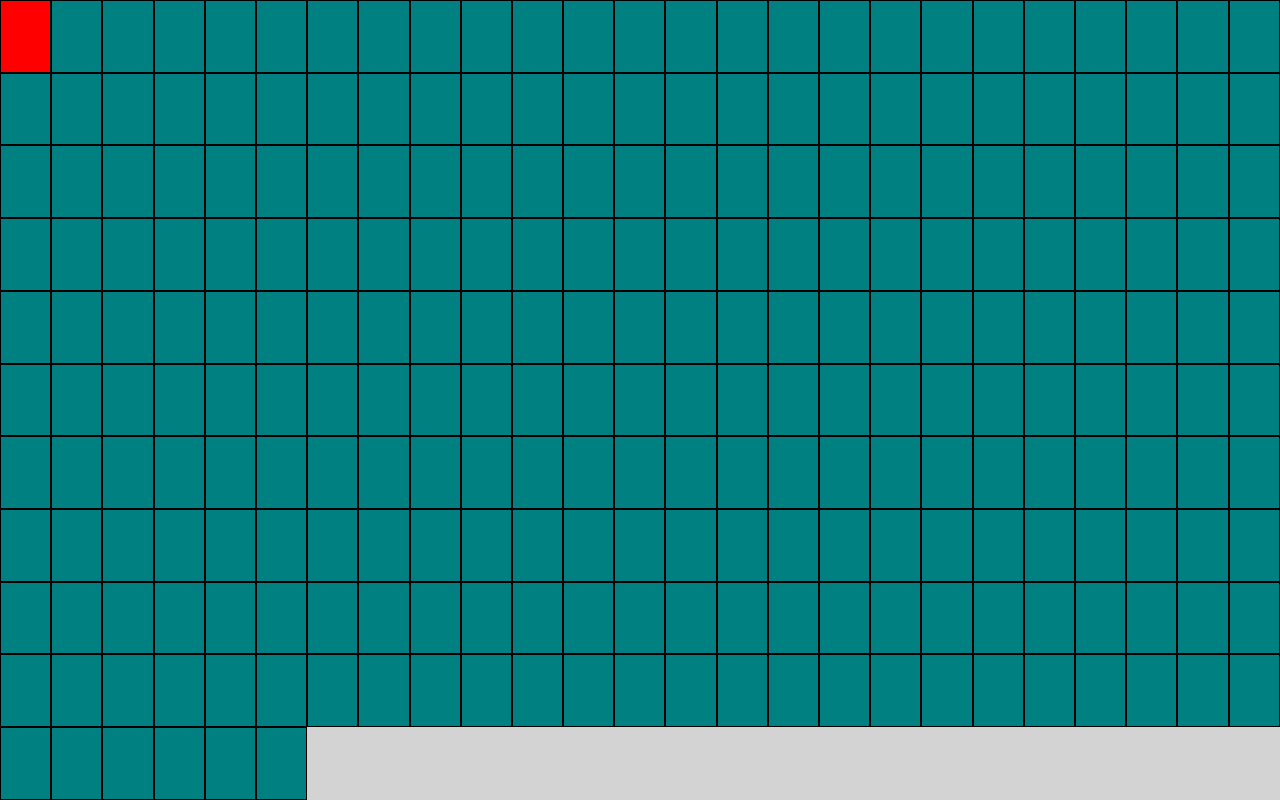
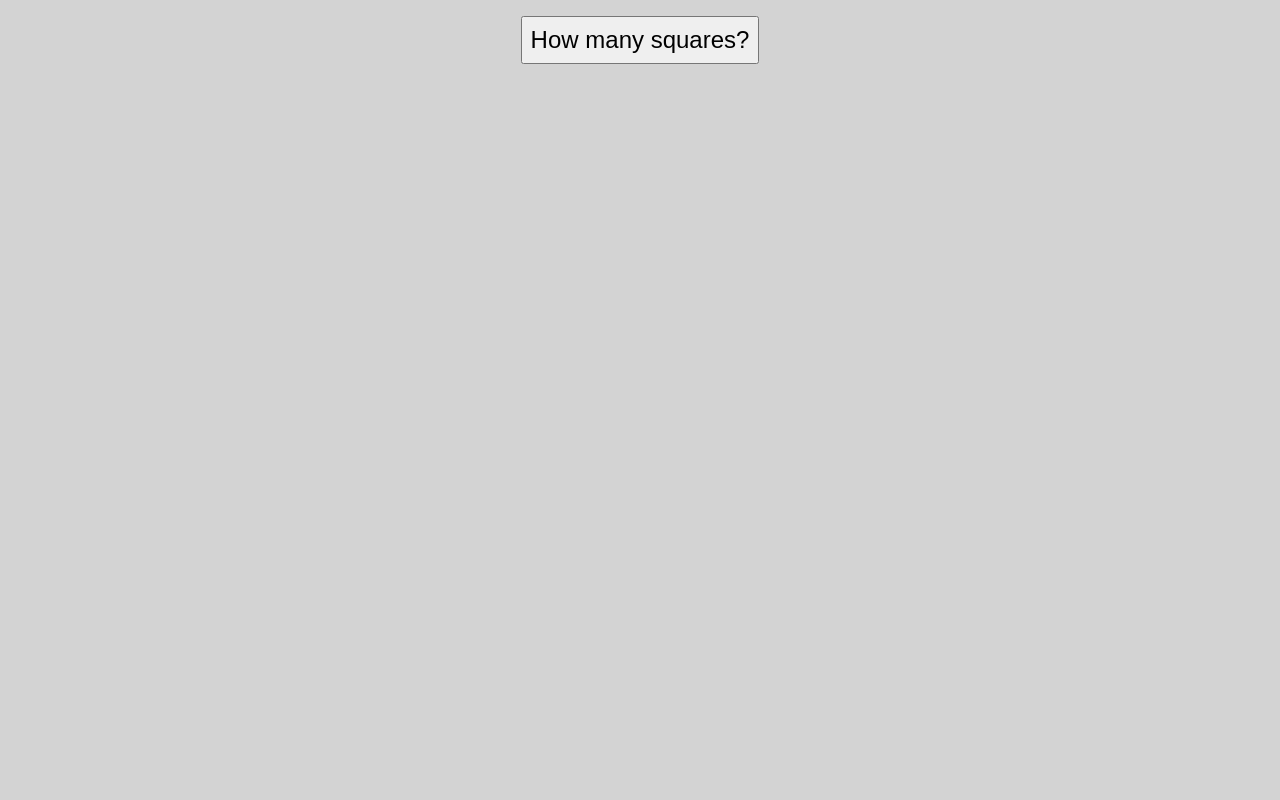
Before and after one commit to sirhusain101/odine-etch-a-sketch, a plain HTML site: page index.html in a window 1280 px wide. Drawn offline with Linux system fonts and the light colour scheme.

Commit message:
added userinput button/prompt. square are equally distributed horizontally and vertically

```diff
--- a/index.html
+++ b/index.html
@@ -7,6 +7,7 @@
   <title>Etch-a-Sketch</title>
 </head>
 <body bgcolor="lightgrey">
+  <button type="button" class="button"> How many squares? </button>
   <div class="container"></div>
 
   <script src="javascript.js"></script>
--- a/javascript.js
+++ b/javascript.js
@@ -1,13 +1,39 @@
+const button = document.querySelector("button");
 const containerDiv = document.querySelector(".container");
 
-let numberOfSquareDivs = 16 * 16;
+function getUserChoice() {
+  button.addEventListener("click", () => {
+    let userInput = prompt("Enter a value upto 100:", 8);
 
-for (let i = 1; i <= numberOfSquareDivs; i++) {
-  const squareDiv = document.createElement("div");
-  squareDiv.setAttribute("class", "square");
-  containerDiv.appendChild(squareDiv);
+    if (userInput === null) {
+      return;
+    } else {
+      userInput = parseInt(userInput, 10);
+    }
 
-  squareDiv.addEventListener('mouseover', () => {
-    squareDiv.style.backgroundColor = 'red';
-})
+    if (isNaN(userInput) || userInput < 1 || userInput > 100) {
+      alert("Enter a valid number!");
+      return;
+    } else if (userInput === null) {
+      return;
+    }
+
+    let numberOfSquareDivs = userInput * userInput;
+
+    console.log(String(1/userInput *100) + '%')
+
+    for (let i = 1; i <= numberOfSquareDivs; i++) {
+      const squareDiv = document.createElement("div");
+      squareDiv.setAttribute("class", "square");
+      squareDiv.style.width = String(1/userInput *100) + '%';       // Adjust based on the number of squares per row
+      squareDiv.style.paddingTop = String(1/userInput *100) + '%';  // Maintain aspect ratio (1:1)
+      containerDiv.appendChild(squareDiv);
+
+      squareDiv.addEventListener("mouseover", () => {
+        squareDiv.style.backgroundColor = "red";
+      });
+    }
+  });
 }
+
+getUserChoice();
--- a/style.css
+++ b/style.css
@@ -4,17 +4,28 @@
   box-sizing: border-box;
 }
 
+body {
+  display: flex;
+  flex-direction: column;
+  justify-content: center;
+  align-items: center;
+}
+
+.button {
+  margin-top: 16px;
+  padding: 8px;
+  font-size: 1.5em;
+}
+
 .container {
   display: flex;
   flex-wrap: wrap;
-  width: 100vw;
-  height: 100vh;
+  width: 960px;
+  justify-content: center;
+  margin: 16px;
 }
 
 .square {
-  display: flex;
-  width: 4%;
-  height: auto;
   background-color: teal;
   border: 1px solid black;
 }
```
